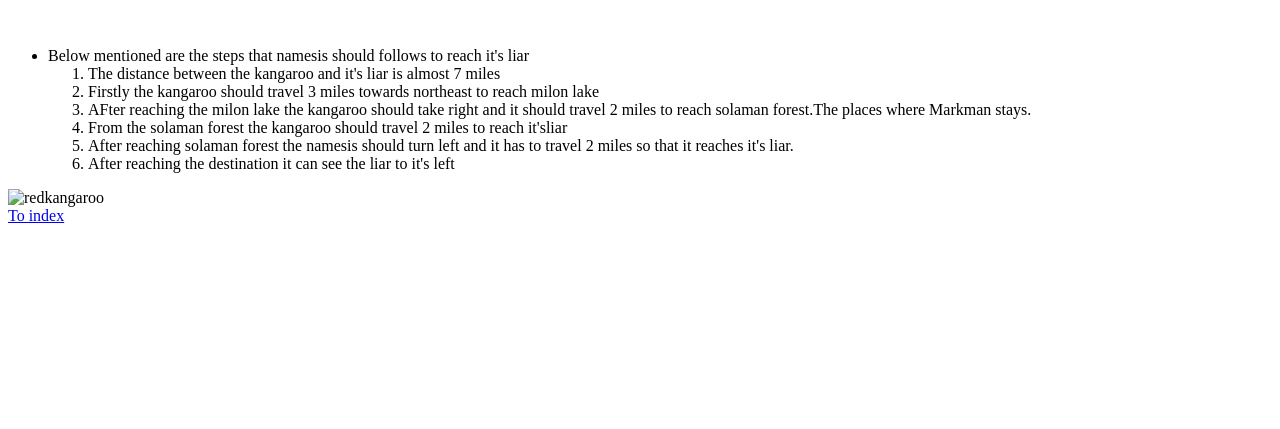
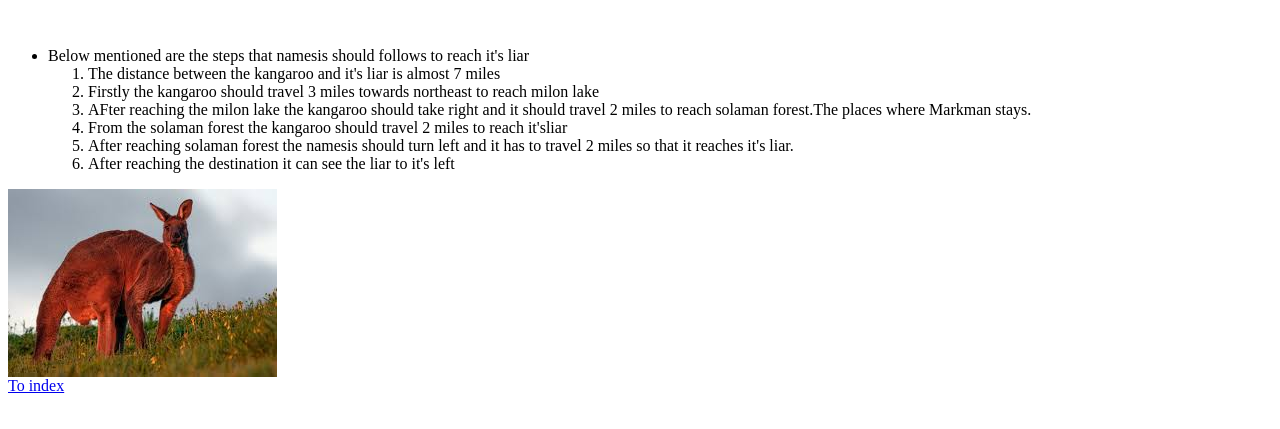
Before and after one commit to 44-563-Web-Apps-S21/webapps-s21-assignment-3-vivekd31, a plain HTML site: page bonus.html in a window 1280 px wide. Shown: the part 105-534 px from the top of the page. Drawn offline with Linux system fonts and the light colour scheme.

Commit message:
Update bonus.html

```diff
--- a/bonus.html
+++ b/bonus.html
@@ -23,7 +23,7 @@
 
 
 
-<img src="redkangaroo.jpg" alt="redkangaroo">
+<img src="RED KANGAROO.jpg" alt="redkangaroo">
 
 <br>
 
```
